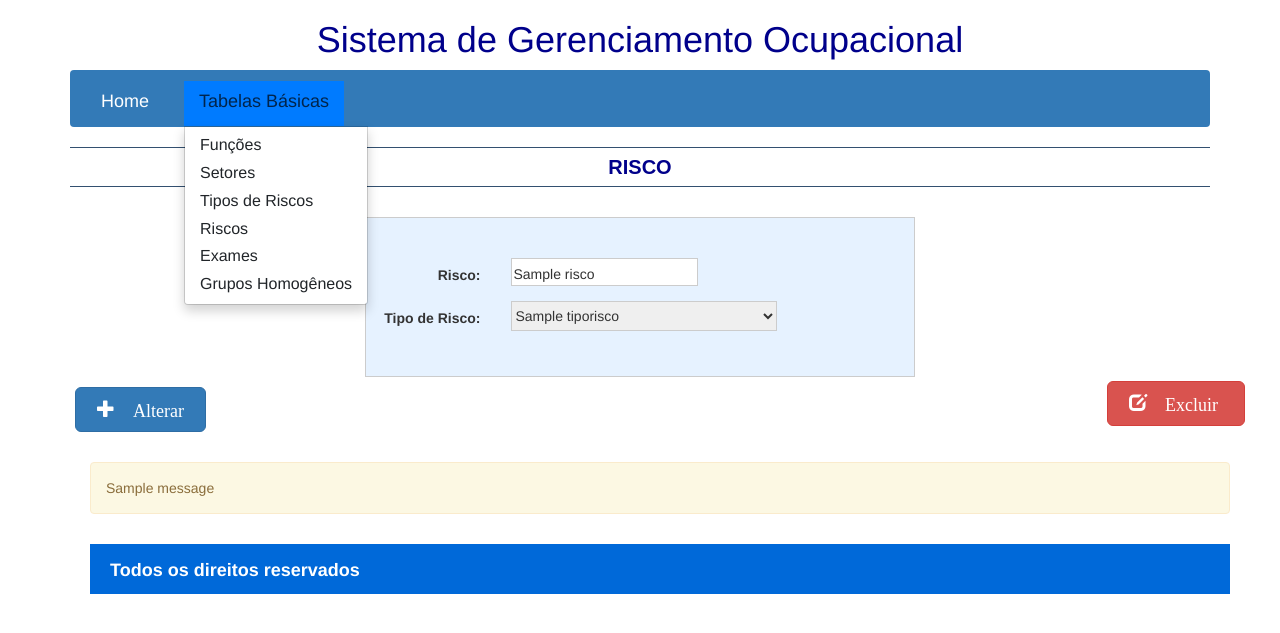
After one commit to acessaprudente/TCC_UNIVESP, a Django app: page /risco_update/1 in a window 1280 px wide, after a click on "Tabelas Básicas". The commit adds this page. Shown: the top 633 px of the page. Run offline with Django 4.2, Linux system fonts and the light colour scheme; tables that the repository leaves empty hold one stand-in row (values such as "Sample post"); one stand-in notice (Sample message) is shown; some libraries are stand-ins or nearby versions.

Commit message:
terceiro commit

```diff
--- a/Core/static/css/estilo.css
+++ b/Core/static/css/estilo.css
@@ -15,6 +15,11 @@ input{
 
 .form1{
     background-color:#e6f2ff; width:550px; height:110px; margin:auto; border:solid #CCC 1px;
+    margin-top:30px; padding-top:40px;
+}
+
+.form2{
+    background-color:#e6f2ff; width:550px; height:160px; margin:auto; border:solid #CCC 1px;
     margin-top:30px; padding-top:40px;
 }
 .botoes{
--- a/Core/templates/base.html
+++ b/Core/templates/base.html
@@ -5,7 +5,7 @@
 <html lang='pt-br'>
 <head>
 <meta http-equiv="Content-Type" content="text/html; charset=utf-8" />
-<title>Sistema de Saúde Ocupacional</title>
+<title>Sistema de Gerenciamento Ocupacional</title>
 <link rel="shortcut icon" href="{% static 'img/favicon.png' %}" type="image/x-icon" />
 <link rel="stylesheet" href="https://maxcdn.bootstrapcdn.com/bootstrap/3.4.1/css/bootstrap.min.css">
 <link href="https://netdna.bootstrapcdn.com/bootstrap/3.0.0/css/bootstrap-glyphicons.css" rel="stylesheet">
@@ -17,7 +17,7 @@
 <div class="container">
 
     <div class="topo">
-        <h1>Sistema de Saúde  Ocupacional</h1>
+        <h1>Sistema de Gerenciamento Ocupacional</h1>
     </div>
 
     <nav class="navbar navbar-expand-lg navbar-light bg-primary">
@@ -36,8 +36,8 @@
                         <a class="dropdown-item" href="/lista_funcoes">Funções</a>
                         <a class="dropdown-item" href="/lista_setores">Setores</a>
                         <a class="dropdown-item" href="/lista_tiporiscos">Tipos de Riscos</a>
-                        <a class="dropdown-item" href="#">Riscos</a>
-                        <a class="dropdown-item" href="#">Exames</a>
+                        <a class="dropdown-item" href="/lista_riscos">Riscos</a>
+                        <a class="dropdown-item" href="lista_exames">Exames</a>
                         <a class="dropdown-item" href="#">Grupos Homogêneos</a>
                     </div>
                 </li>
@@ -47,9 +47,9 @@
     {% block content %}
 
     {% endblock %}
-    <!--footer>
+    <footer>
         <h4>Todos os direitos reservados </h4>
-    </-footer> -->
+    </footer>
 </div>
 <script src="https://stackpath.bootstrapcdn.com/bootstrap/4.5.2/js/bootstrap.min.js" integrity="sha384-B4gt1jrGC7Jh4AgTPSdUtOBvfO8shuf57BaghqFfPlYxofvL8/KUEfYiJOMMV+rV" crossorigin="anonymous"></script>
 <script type="text/javascript" src="https://www.google.com/jsapi"></script>
--- /dev/null
+++ b/Core/templates/core/risco_update.html
@@ -0,0 +1,60 @@
+{% extends 'base.html' %}
+
+{% block content %}
+
+<div class="titulo">RISCO</div>
+<form name="form" id="form" class="form-horizontal" method="post" action="{% url 'risco_update' risco.id %}">
+    {% csrf_token %}
+    <div class="form2">
+        <div class="form-group">
+            <label class="control-label col-sm-3" for="id_nome">Risco:</label>
+            <div class="col-sm-8">
+                <input type="text" name="nome" maxlength="50" required id="id_nome" value="{{ risco.nome}}">
+            </div>
+        </div>
+
+        <div class="form-group">
+            <label class="control-label col-sm-3" for="id_tiporisco">Tipo de Risco:</label>
+            <div class="col-sm-8">
+                <select name="tiporisco" required id="id_tiporisco" style="width:75%; height:30px; border:#CCC solid 1px;">
+                <option value="" selected >Selecione</option>
+                {% for tiporisco in tiporiscos %}
+                    {% if risco.tiporisco_id == tiporisco.id  %}
+                        <option value="{{ tiporisco.id }}" selected >{{ tiporisco.nome }}</option>
+                    {% else %}
+                        <option value="{{ tiporisco.id }}" >{{ tiporisco.nome }}</option>
+                    {% endif %}
+                {% endfor%}
+                </select>
+            </div>
+        </div>
+
+    </div>
+    <div class="botoes">
+        <div class="form-group">
+            <Button type = "submit" class = "btn btn-primary btn-lg">
+                <span class = "glyphicon glyphicon-plus"
+                style="margin-left: 5px; margin-right: 5px; font-size: 18px; padding-bottom:5px;"> Alterar</span>
+            </Button>
+        </div>
+
+        <div class="form-group">
+            <a href="{% url 'risco_delete' risco.id %}"
+            <Button type = "submit" class = "btn btn-danger btn-lg" style="float:right; margin-top:-66px;">
+                <span class = "glyphicon glyphicon-edit"
+                style="margin-left: 5px; margin-right: 10px; font-size: 18px; padding-bottom:5px;"> Excluir</span>
+            </Button>
+            </a>
+        </div>
+    <div>
+
+    {% if messages %}
+    <div class="alert alert-warning">
+            {% for m in messages %}
+                <p {% if message.tags %} class="{{ message.tags }}"{% endif %}>{{ m }}</p>
+            {% endfor %}
+        </div>
+    {% endif %}
+</form>
+
+{% endblock%}
--- a/Core/urls.py
+++ b/Core/urls.py
@@ -3,6 +3,7 @@ from django.urls import path
 from .views import home, lista_funcoes, funcao_novo, funcao_update, funcao_search, funcao_delete
 from .views import lista_setores, setor_novo, setor_update, setor_search, setor_delete
 from .views import lista_tiporiscos, tiporisco_novo, tiporisco_update, tiporisco_delete
+from .views import lista_riscos, risco_novo, risco_update, risco_delete
 
 urlpatterns = [
     path('home', home, name='home'),
@@ -22,4 +23,9 @@ urlpatterns = [
     path('tiporisco_novo', tiporisco_novo, name='tiporisco_novo'),
     path('tiporisco_update/<int:id>', tiporisco_update, name='tiporisco_update'),
     path('tiporisco_delete/<int:id>', tiporisco_delete, name='tiporisco_delete'),
+
+    path('lista_riscos', lista_riscos, name='lista_riscos'),
+    path('risco_novo', risco_novo, name='risco_novo'),
+    path('risco_update/<int:id>', risco_update, name='risco_update'),
+    path('risco_delete/<int:id>', risco_delete, name='risco_delete'),
 ]
--- a/Core/views.py
+++ b/Core/views.py
@@ -2,8 +2,8 @@ from django.shortcuts import render, redirect
 from django.contrib import messages
 from django.http import HttpResponse, HttpRequest
 from django.core.paginator import Paginator
-from .models import Funcao, Setor, TipoRisco
-from .forms import FuncaoForm, SetorForm, TipoRiscoForm
+from .models import Funcao, Setor, TipoRisco, Risco
+from .forms import FuncaoForm, SetorForm, TipoRiscoForm, RiscoForm
 
 
 # Create your views here.
@@ -134,6 +134,7 @@ def setor_delete(request, id):
     messages.success(request, 'Registro Excluido com sucesso !')
     return redirect('lista_setores')
 
+
 def lista_tiporiscos(request):
     form = TipoRiscoForm
     tiporiscos = TipoRisco.objects.all().order_by('nome')
@@ -160,6 +161,13 @@ def tiporisco_novo(request):
 
 def tiporisco_update(request, id):
     tiporisco = TipoRisco.objects.get(id=id)
+
+    nome = request.POST.get('nome')
+    count = TipoRisco.objects.filter(nome=nome).exclude(id=id).count()
+    if count > 0:
+        messages.error(request, 'Registro já cadastrado com este Nome !')
+        return redirect('lista_tiporiscos')
+
     form = TipoRiscoForm(request.POST or None, instance=tiporisco)
     data = {}
     data['tiporisco'] = tiporisco
@@ -177,3 +185,61 @@ def tiporisco_delete(request, id):
     tiporisco.delete()
     messages.success(request, 'Registro Excluido com sucesso !')
     return redirect('lista_tiporiscos')
+
+def lista_riscos(request):
+    form = RiscoForm
+    riscos = Risco.objects.all().order_by('nome')
+    data = {}
+    data['riscos'] = riscos
+    data['form'] = form
+    return render(request, 'core/lista_riscos.html', data)
+
+def risco_novo(request):
+    if request.method == "POST":
+        nome = request.POST.get('id_nome')
+        tiporisco_id = request.POST.get('id_tiporisco')
+        count = Risco.objects.filter(nome=nome).count()
+        if count > 0:
+            messages.error(request, 'Registro já cadastrado com este Nome !')
+            return redirect('risco_novo')
+        else:
+            form = RiscoForm(request.POST)
+            if form.is_valid():
+                form.save()
+                return redirect('lista_riscos')
+    else:
+        form = RiscoForm
+        tiporiscos = TipoRisco.objects.all().order_by('nome')
+        data = {}
+        data['tiporiscos'] = tiporiscos
+        data['form'] = form
+        return render(request, 'core/risco_novo.html', data)
+
+def risco_update(request, id):
+    risco = Risco.objects.get(id=id)
+    nome = request.POST.get('nome')
+    count = Risco.objects.filter(nome=nome).exclude(id=id).count()
+    if count > 0:
+        messages.error(request, 'Registro já cadastrado com este Nome !')
+        return redirect('lista_riscos')
+
+    form = RiscoForm(request.POST or None, instance=risco)
+    tiporiscos = TipoRisco.objects.all().order_by('nome')
+    data = {}
+    data['tiporiscos'] = tiporiscos
+    data['risco'] = risco
+    data['form'] = form
+
+    if request.method == "POST":
+        if form.is_valid():
+            form.save()
+            return redirect('lista_riscos')
+    else:
+        form = RiscoForm
+        return render(request, 'core/risco_update.html', data)
+
+def risco_delete(request, id):
+    risco = Risco.objects.get(id=id)
+    risco.delete()
+    messages.success(request, 'Registro Excluido com sucesso !')
+    return redirect('lista_riscos')
```
Also changed, not shown: Core/templates/core/lista_riscos.html (added, +53 -0 lines), Core/templates/core/risco_novo.html (added, +47 -0 lines).
